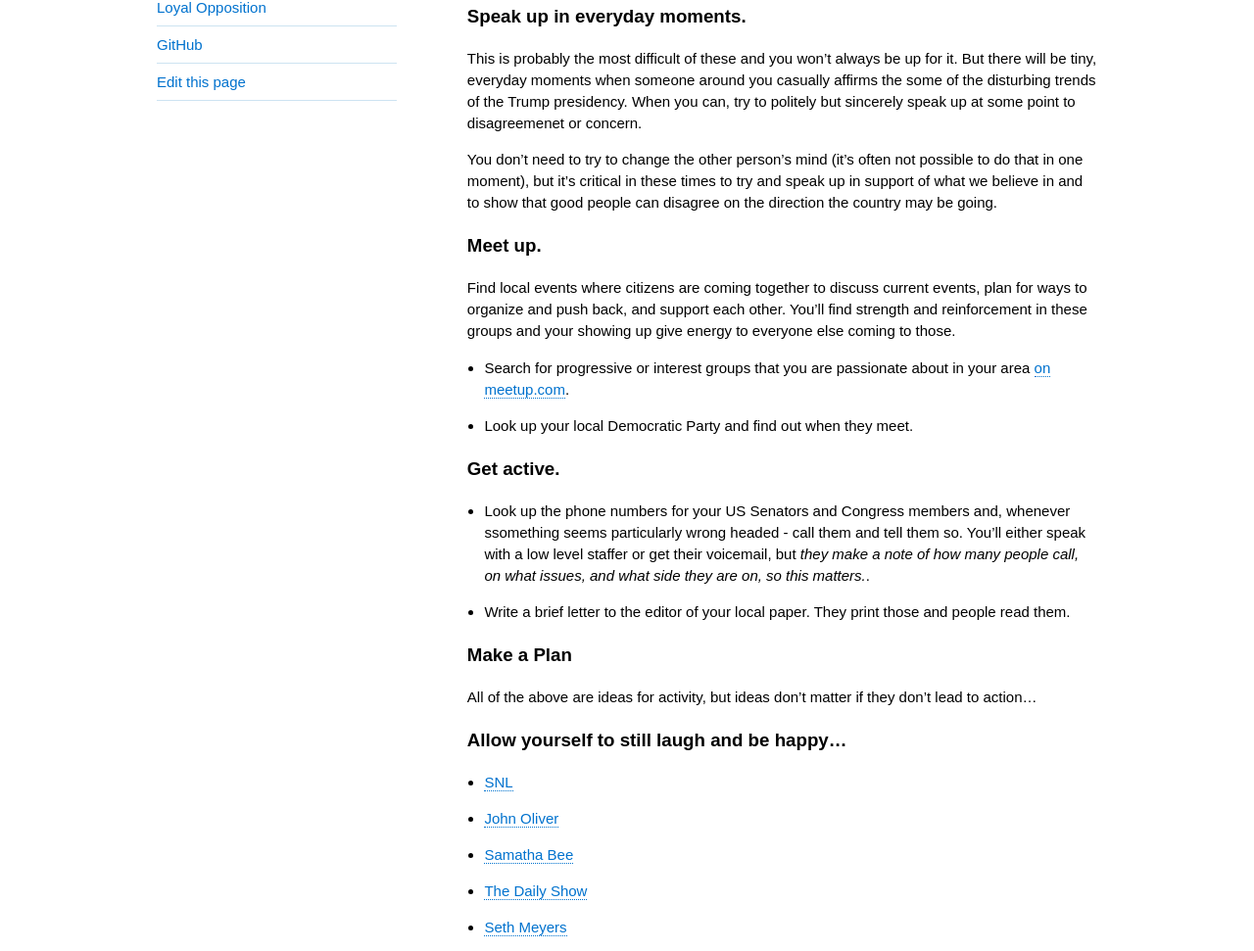
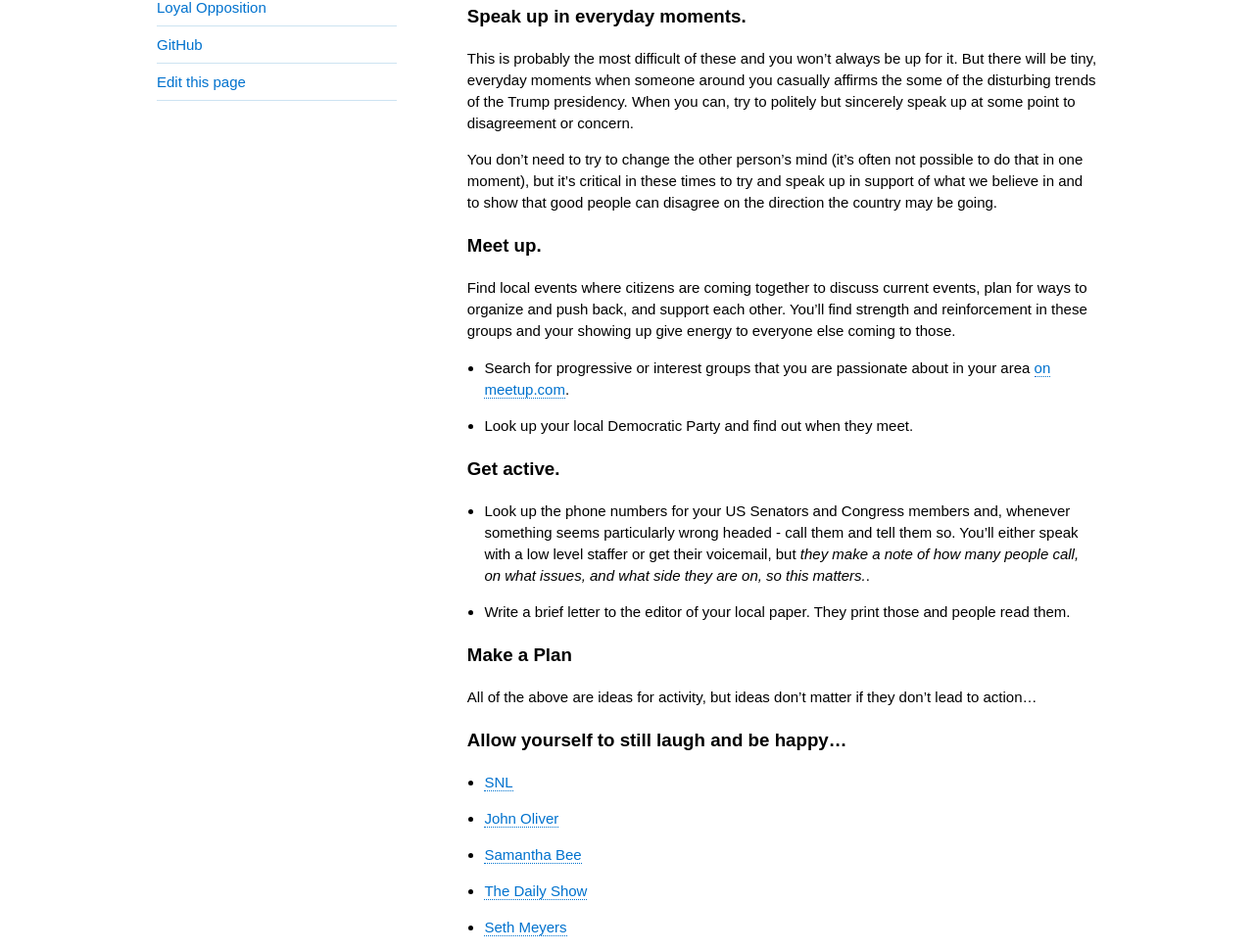
Before and after one commit to gbinal/gbinal.github.com, a Jekyll site: the page built from pages/loyal-opposition.md, in a window 1280 px wide and 1400 px high, scrolled down 1249 px. Shown: the part 260-1231 px from the top of the window at 98% size. Built offline with Jekyll 4.4.1, drawn with Linux system fonts in a browser that asks for light colours; some of the changed text lies outside the part shown.

Commit message:
Fix spelling errors in markdown files
Co-authored-by: gbinal <633088+gbinal@users.noreply.github.com>

```diff
--- a/pages/loyal-opposition.md
+++ b/pages/loyal-opposition.md
@@ -26,7 +26,7 @@ We should be open to being surprised by Donald Trump governing responsibly and r
   * New York Times daily
   * Washington Post
   * NPR
-  * Propublica
+  * ProPublica
 
 ### Support (and sign up for) core organizations that support American democracy.
 
@@ -49,7 +49,7 @@ Whether it's wearing a safety pin on your shirt, putting a bumper sticker on you
 
 ### Speak up in everyday moments.
 
-This is probably the most difficult of these and you won't always be up for it.  But there will be tiny, everyday moments when someone around you casually affirms the some of the disturbing trends of the Trump presidency.  When you can, try to politely but sincerely speak up at some point to disagreemenet or concern.
+This is probably the most difficult of these and you won't always be up for it.  But there will be tiny, everyday moments when someone around you casually affirms the some of the disturbing trends of the Trump presidency.  When you can, try to politely but sincerely speak up at some point to disagreement or concern.
 
 You don't need to try to change the other person's mind (it's often not possible to do that in one moment), but it's critical in these times to try and speak up in support of what we believe in and to show that good people can disagree on the direction the country may be going.
 
@@ -62,7 +62,7 @@ Find local events where citizens are coming together to discuss current events,
 
 ### Get active.
 
-* Look up the phone numbers for your US Senators and Congress members and, whenever ssomething seems particularly wrong headed - call them and tell them so.  You'll either speak with a low level staffer or get their voicemail, but *they make a note of how many people call, on what issues, and what side they are on, so this matters.*.
+* Look up the phone numbers for your US Senators and Congress members and, whenever something seems particularly wrong headed - call them and tell them so.  You'll either speak with a low level staffer or get their voicemail, but *they make a note of how many people call, on what issues, and what side they are on, so this matters.*.
 * Write a brief letter to the editor of your local paper.  They print those and people read them.
 
 ### Make a Plan
@@ -75,7 +75,7 @@ All of the above are ideas for activity, but ideas don't matter if they don't le
 
 * [SNL](http://www.nbc.com/saturday-night-live)
 * [John Oliver](https://www.youtube.com/user/LastWeekTonight)
-* [Samatha Bee](https://www.youtube.com/channel/UC18vz5hUUqxbGvym9ghtX_w)
+* [Samantha Bee](https://www.youtube.com/channel/UC18vz5hUUqxbGvym9ghtX_w)
 * [The Daily Show](http://www.hulu.com/the-daily-show-with-trevor-noah)
 * [Seth Meyers](https://www.youtube.com/user/LateNightSeth/videos)
 
```
Also changed, not shown: other parts of pages/loyal-opposition.md (+1 -1 lines), CONTRIBUTING.md (+1 -1 lines), _includes/howto.md (+1 -1 lines), pages/cardboard.md (+1 -1 lines), pages/eclipse.md (+2 -2 lines), pages/security.md (+2 -2 lines), pages/smart-speaker.md (+1 -1 lines).
